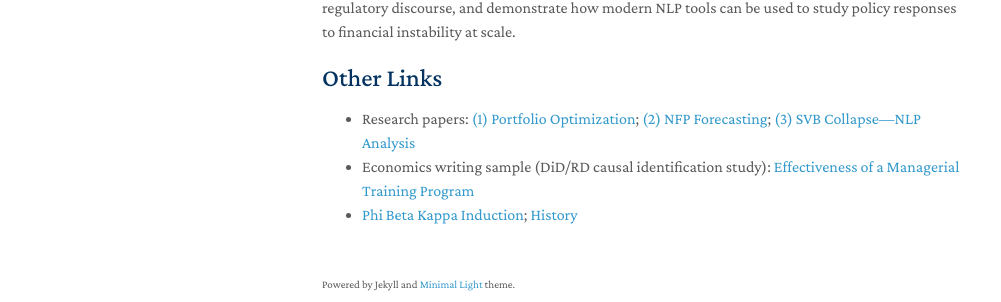
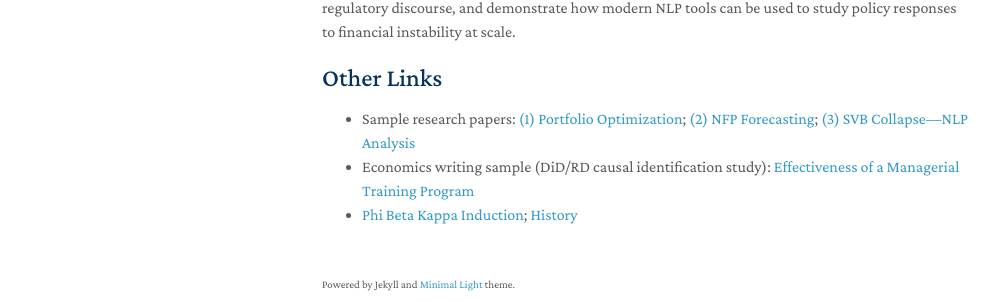
Before and after one commit to nicwjh/nicwjh.github.io, a Jekyll site: the page built from index.md, in a window 1280 px wide and 900 px high, scrolled down 2435 px. Shown: the part 535-837 px from the top of the window, without its empty margins (148-1149 px from the left). Built offline with Jekyll 4.4.1, drawn with Linux system fonts in a browser that asks for light colours; a style sheet for code colours, icons or effects is not loaded; our own code applies the rules of GitHub Pages for plain Markdown files.

Commit message:
Update index.md

```diff
--- a/index.md
+++ b/index.md
@@ -88,6 +88,6 @@
 
 ## Other Links
 
-- Research papers: [(1) Portfolio Optimization](https://nicwong.com/assets/files/Portfolio_Optimization.pdf); [(2) NFP Forecasting](https://nicwong.com/assets/files/nfp-forecasting.pdf); [(3) SVB Collapse—NLP Analysis](https://nicwong.com/assets/files/NLP_SVBcollapse.pdf)
+- Sample research papers: [(1) Portfolio Optimization](https://nicwong.com/assets/files/Portfolio_Optimization.pdf); [(2) NFP Forecasting](https://nicwong.com/assets/files/nfp-forecasting.pdf); [(3) SVB Collapse—NLP Analysis](https://nicwong.com/assets/files/NLP_SVBcollapse.pdf)
 - Economics writing sample (DiD/RD causal identification study): [Effectiveness of a Managerial Training Program](https://nicwong.com/assets/files/Wong_Nicholas_Report.pdf)
 - [Phi Beta Kappa Induction](https://uncnews.unc.edu/2023/04/06/219-students-inducted-into-phi-beta-kappa-at-unc-chapel-hill/); [History](https://phibetakappa.web.unc.edu/history/)
```
